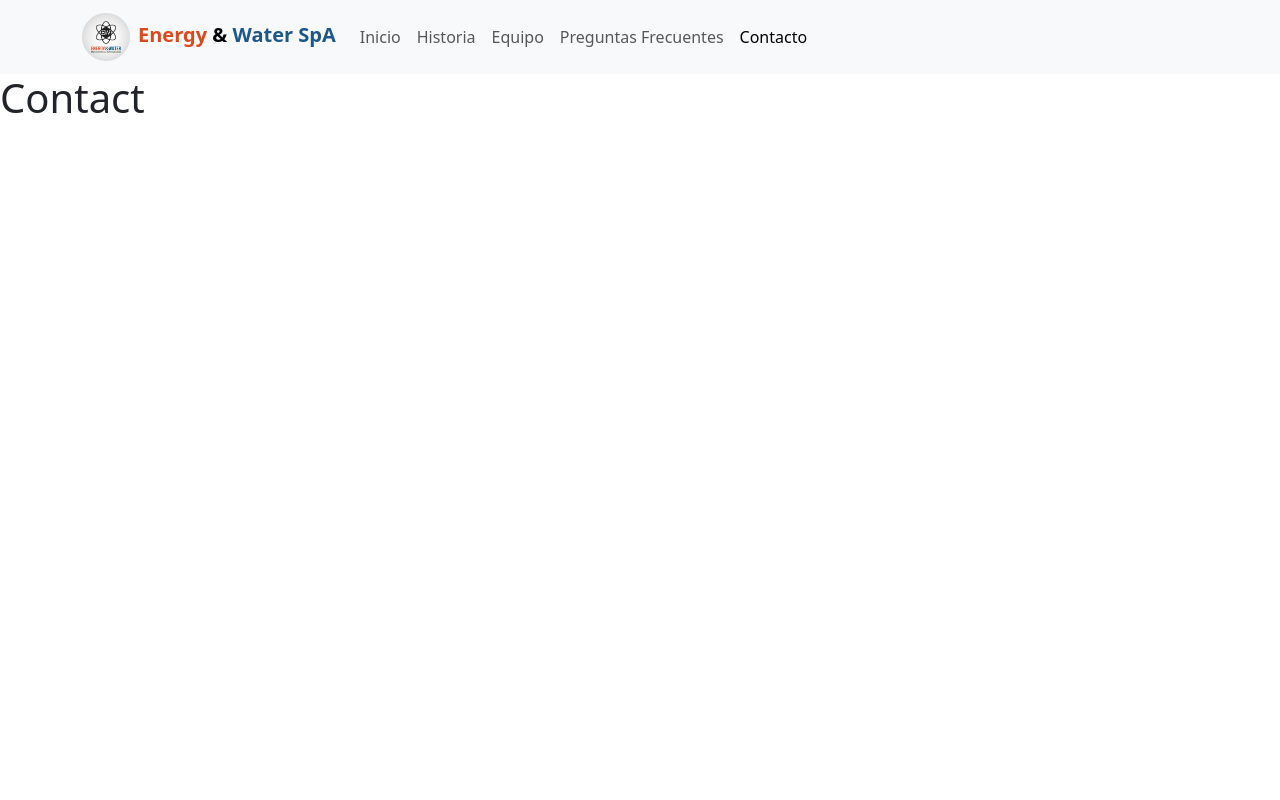
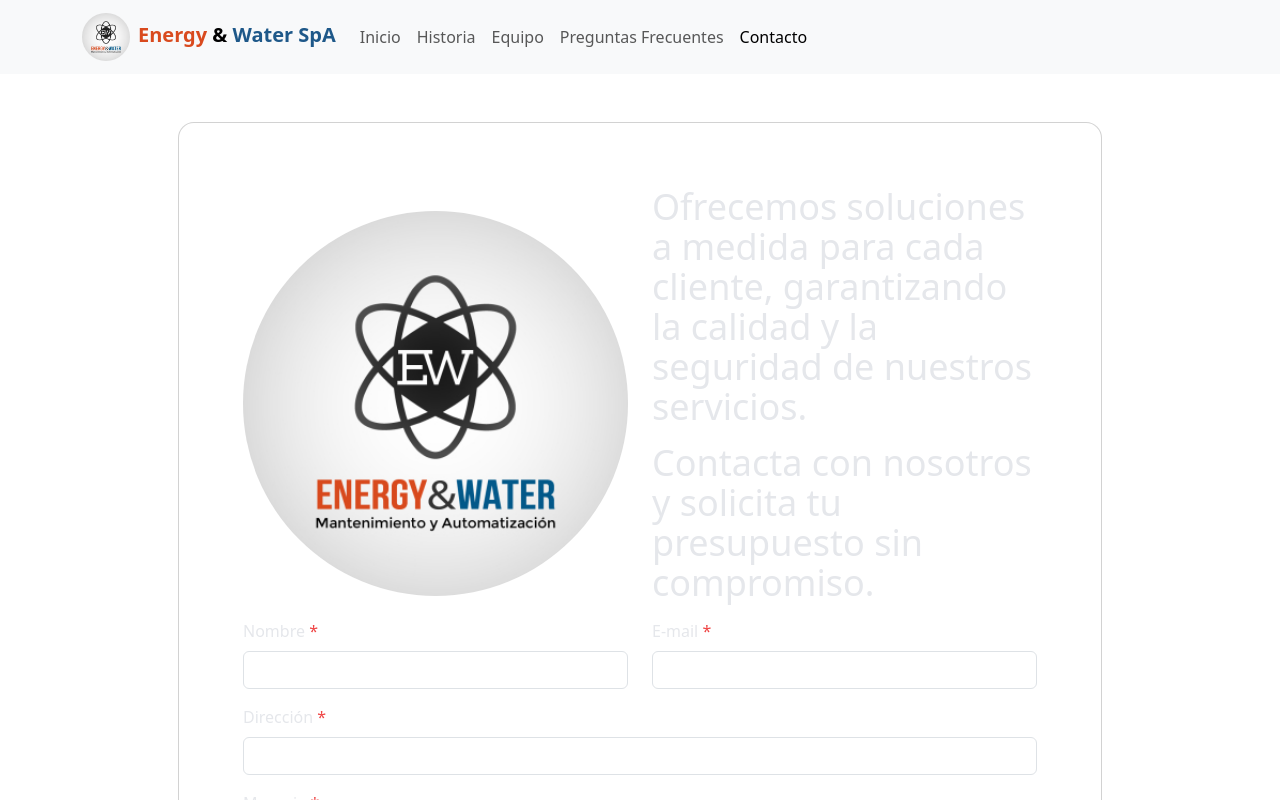
Before and after one commit to daniOlg/uni-projects, a React (Vite) app in the folder frontend/project-2/: page / in a window 1280 px wide. Both pictures are taken after a click on the tab "Contacto". Shown: the top 800 px of the page. Built offline with nearby package versions, Linux system fonts and the light colour scheme.

Commit message:
feat: add contact page/card

```diff
--- a/frontend/project-2/src/App.tsx
+++ b/frontend/project-2/src/App.tsx
@@ -1,6 +1,7 @@
 import Tab from 'react-bootstrap/Tab';
 import AppNavbar from "./components/Navbar.tsx";
 import {useState} from "react";
+import ContactPage from "./components/ContactPage.tsx";
 
 function App() {
   const [activeKey, setActiveKey] = useState('home');
@@ -23,7 +24,7 @@ function App() {
             <h1>FAQ</h1>
           </Tab.Pane>
           <Tab.Pane eventKey="contact">
-            <h1>Contact</h1>
+            <ContactPage/>
           </Tab.Pane>
         </Tab.Content>
       </Tab.Container>
--- /dev/null
+++ b/frontend/project-2/src/components/ContactPage.tsx
@@ -0,0 +1,63 @@
+import Card from "react-bootstrap/Card";
+import Container from "react-bootstrap/Container";
+import Button from "react-bootstrap/Button";
+import Image from "react-bootstrap/Image";
+
+function ContactPage() {
+  return (
+    <Container className='mt-12'>
+      <Card className="sm:mx-0 lg:mx-24 bg-card-bg mb-32 rounded-4">
+        <Card.Body className="bg-card-bg rounded-4">
+          <Card.Text className="text-gray-200">
+            <div className="row gap-y-4 px-12 pt-12">
+              <div className="col-12 col-lg-6 align-self-center">
+                <Image className="rounded-circle w-100" src="/images/logo.jpg"/>
+              </div>
+              <div className="col-12 col-lg-6">
+                <div className="text-4xl">
+                  <p>Ofrecemos soluciones a medida para cada cliente, garantizando la calidad y la seguridad de nuestros
+                    servicios.</p>
+                  <p className="d-none d-md-block">
+                    Contacta con nosotros y solicita tu presupuesto sin compromiso.
+                  </p>
+                </div>
+              </div>
+              <div className="col-12 col-md-12 d-md-none">
+                <div className="text-4xl">
+                  <p>Contacta con nosotros y solicita tu presupuesto sin compromiso.</p>
+                </div>
+              </div>
+            </div>
+            <form className="row px-12 pb-12">
+              <div className="mb-3 col-12 col-md-6">
+                <label htmlFor="name" className="form-label">Nombre <span className="text-red-500">*</span></label>
+                <input type="text" className="form-control" id="name"/>
+              </div>
+              <div className="mb-3 col-12 col-md-6">
+                <label htmlFor="email" className="form-label">E-mail <span className="text-red-500">*</span></label>
+                <input type="email" className="form-control" id="email"/>
+              </div>
+              <div className="mb-3 col-12">
+                <label htmlFor="address" className="form-label">Dirección <span
+                  className="text-red-500">*</span></label>
+                <input type="text" className="form-control" id="address"/>
+              </div>
+              <div className="mb-3 col-12">
+                <label htmlFor="message" className="form-label">Mensaje <span className="text-red-500">*</span></label>
+                <textarea className="form-control" id="message"/>
+              </div>
+              <div className="col-12 mt-4">
+                <Button className="col-12" variant="primary" type="submit">
+                  Enviar
+                </Button>
+              </div>
+            </form>
+          </Card.Text>
+
+        </Card.Body>
+      </Card>
+    </Container>
+  );
+}
+
+export default ContactPage;
```
